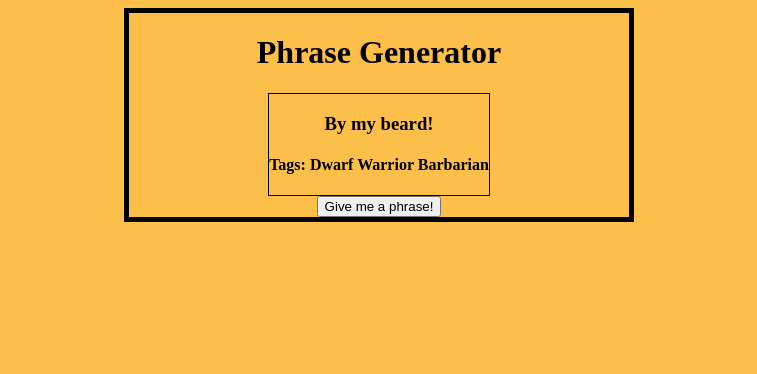
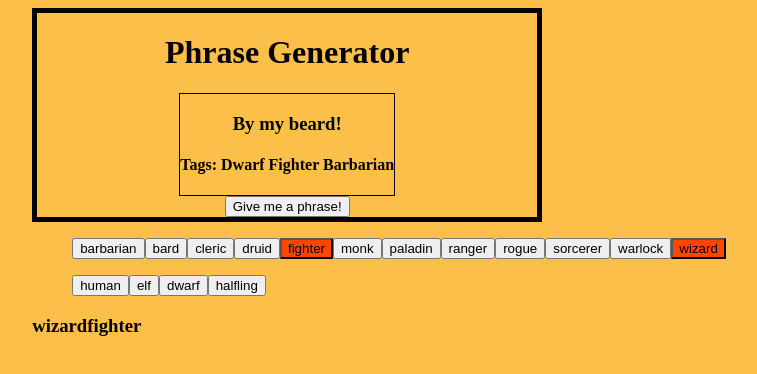
Before and after one commit to chmelan/phrase-smith, a React (Create React App) app: page / in a window 1280 px wide. Shown: the top 374 px of the page, without its empty margins (261-1018 px from the left). Built offline with nearby package versions, Linux system fonts and the light colour scheme.

Commit message:
added phase filters

```diff
--- a/src/components/App.js
+++ b/src/components/App.js
@@ -1,7 +1,8 @@
-import React, { useState } from 'react';
+import React from 'react';
 import '../index.css';
 import samplePhrases from '../samplePhrases';
 import PhraseGenerator from './PhraseGenerator';
+import Settings from './Settings';
 
 class App extends React.Component {
   constructor(props) {
@@ -9,11 +10,29 @@ class App extends React.Component {
     this.state = {
       phrases: samplePhrases,
       currentPhrase: samplePhrases[0],
-      filterTags: ['dwarf', 'halfling'],
+      filterTags: ['wizard', 'fighter'],
+      classTags: [
+        'barbarian',
+        'bard',
+        'cleric',
+        'druid',
+        'fighter',
+        'monk',
+        'paladin',
+        'ranger',
+        'rogue',
+        'sorcerer',
+        'warlock',
+        'wizard',
+      ],
+      raceTags: ['human', 'elf', 'dwarf', 'halfling'],
     };
   }
   updateCurrentPhrase = (newPhrase) => {
     this.setState({ currentPhrase: newPhrase });
+  };
+  updateFilterTags = (updatedFilterTags) => {
+    this.setState({ filterTags: updatedFilterTags });
   };
   render() {
     return (
@@ -24,6 +43,12 @@ class App extends React.Component {
           updateCurrentPhrase={this.updateCurrentPhrase}
           filterTags={this.state.filterTags}
         />
+        <Settings
+          classTags={this.state.classTags}
+          raceTags={this.state.raceTags}
+          filterTags={this.state.filterTags}
+          updateFilterTags={this.updateFilterTags}
+        />
       </div>
     );
   }
--- /dev/null
+++ b/src/components/Settings.js
@@ -0,0 +1,55 @@
+import React from 'react';
+
+function Settings(props) {
+  const handleClick = (e) => {
+    let newTags = props.filterTags;
+    if (newTags.includes(e.target.value)) {
+      const remIndex = newTags.indexOf(e.target.value);
+      newTags.splice(remIndex, 1);
+      props.updateFilterTags(newTags);
+      return;
+    }
+    newTags.push(e.target.value);
+    console.log(newTags);
+    props.updateFilterTags(newTags);
+  };
+  return (
+    <div>
+      <ul>
+        {props.classTags.map((tag) => (
+          <button
+            key={tag}
+            value={tag}
+            className={
+              props.filterTags.some((fTag) => fTag === tag)
+                ? 'filterBtn filterBtnActive'
+                : 'filterBtn'
+            }
+            onClick={handleClick}
+          >
+            {tag}
+          </button>
+        ))}
+      </ul>
+      <ul>
+        {props.raceTags.map((tag) => (
+          <button
+            key={tag}
+            value={tag}
+            className={
+              props.filterTags.some((fTag) => fTag === tag)
+                ? 'filterBtn filterBtnActive'
+                : 'filterBtn'
+            }
+            onClick={handleClick}
+          >
+            {tag}
+          </button>
+        ))}
+      </ul>
+      <h3>{props.filterTags}</h3>
+    </div>
+  );
+}
+
+export default Settings;
--- a/src/helpers.js
+++ b/src/helpers.js
@@ -5,8 +5,13 @@ function capitalize(string) {
   return string.charAt(0).toUpperCase() + string.slice(1);
 }
 function getFilteredPhrases(phrases, tags) {
-  return phrases.filter((phrase) =>
-    phrase.tags.some((tag) => tags.includes(tag))
-  );
+  //check if any tags are selected
+  if (tags.length > 0) {
+    return phrases.filter((phrase) =>
+      phrase.tags.some((tag) => tags.includes(tag))
+    );
+  }
+  //return all phrases if no filters are specified
+  return phrases;
 }
 export { getRandomItemFromArray, capitalize, getFilteredPhrases };
--- a/src/index.css
+++ b/src/index.css
@@ -15,3 +15,6 @@ body {
 .phraseCard {
   border: 1px solid black;
 }
+.filterBtnActive {
+  background-color: orangered;
+}
--- a/src/samplePhrases.js
+++ b/src/samplePhrases.js
@@ -1,15 +1,15 @@
 const samplePhrases = [
   {
     phrase: 'By my beard!',
-    tags: ['dwarf', 'warrior', 'barbarian'],
+    tags: ['dwarf', 'fighter', 'barbarian'],
   },
   {
     phrase: 'For honor!',
-    tags: ['dwarf', 'warrior', 'paladin', 'human'],
+    tags: ['dwarf', 'fighter', 'paladin', 'human'],
   },
   {
     phrase: 'Your mother was a orc',
-    tags: ['dwarf', 'warrior', 'paladin'],
+    tags: ['dwarf', 'fighter', 'paladin'],
   },
   {
     phrase: 'May the trees guide you',
```
Also changed, not shown: project-info/features.txt.
